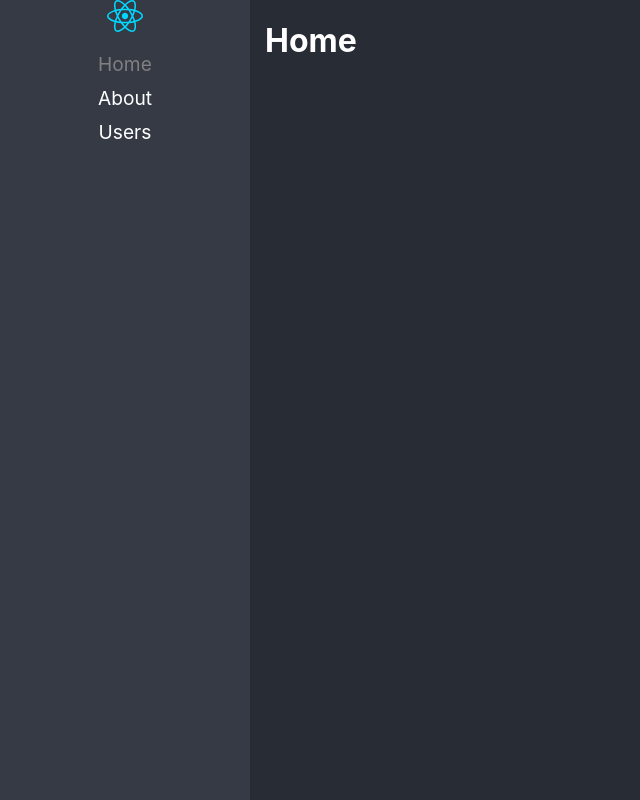
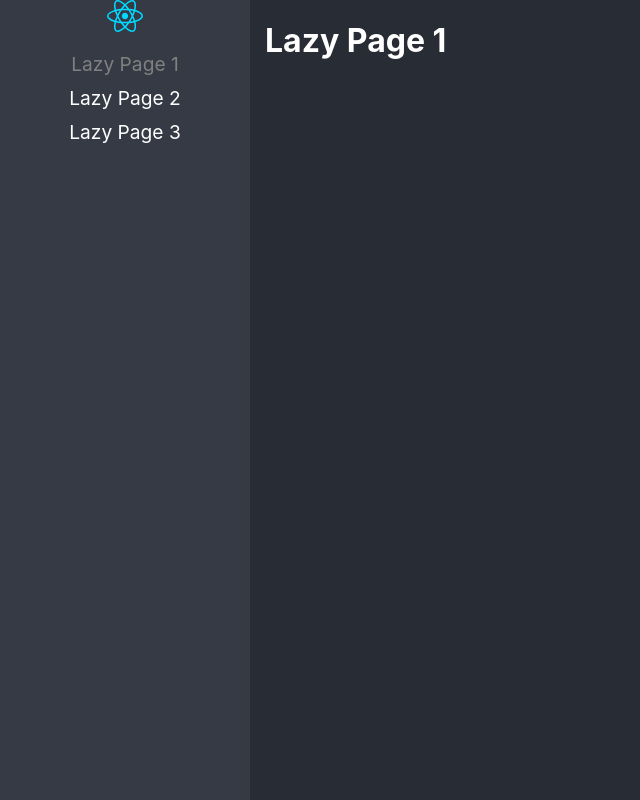
Before and after one commit to DarwinRuiz/react-adv, a React (Vite) app: page /lazy1 in a window 1280 px wide. Before the commit this address led to /home. Shown: the whole page, without its empty margins (0-640 px from the left). Built offline with nearby package versions, Linux system fonts and the light colour scheme.

Commit message:
Added Lazy Components

```diff
--- /dev/null
+++ b/src/01-lazyload/pages/LazyPage1.tsx
@@ -0,0 +1,7 @@
+
+
+export const LazyPage1 = (): JSX.Element => {
+    return (
+        <h1>Lazy Page 1</h1>
+    )
+}
--- /dev/null
+++ b/src/01-lazyload/pages/LazyPage2.tsx
@@ -0,0 +1,7 @@
+
+
+export const LazyPage2 = (): JSX.Element => {
+    return (
+        <h1>Lazy Page 2</h1>
+    )
+}
--- /dev/null
+++ b/src/01-lazyload/pages/LazyPage3.tsx
@@ -0,0 +1,7 @@
+
+
+export const LazyPage3 = (): JSX.Element => {
+    return (
+        <h1>Lazy Page 3</h1>
+    )
+}
--- a/src/routes/Navigation.tsx
+++ b/src/routes/Navigation.tsx
@@ -1,4 +1,8 @@
 import { BrowserRouter, Navigate, NavLink, Route, Routes } from 'react-router-dom'
+
+import { LazyPage1 } from '../01-lazyload/pages/LazyPage1'
+import { LazyPage2 } from '../01-lazyload/pages/LazyPage2'
+import { LazyPage3 } from '../01-lazyload/pages/LazyPage3'
 
 import logo from './../assets/react.svg'
 
@@ -10,22 +14,22 @@
                     <img src={logo} alt='Vite Logo' />
                     <ul>
                         <li>
-                            <NavLink to='/home' className={({ isActive }) => isActive ? 'nav-active' : ''}>Home</NavLink>
+                            <NavLink to='/lazy1' className={({ isActive }) => isActive ? 'nav-active' : ''}>Lazy Page 1</NavLink>
                         </li>
                         <li>
-                            <NavLink to='/about' className={({ isActive }) => isActive ? 'nav-active' : ''}>About</NavLink>
+                            <NavLink to='/lazy2' className={({ isActive }) => isActive ? 'nav-active' : ''}>Lazy Page 2</NavLink>
                         </li>
                         <li>
-                            <NavLink to='/users' className={({ isActive }) => isActive ? 'nav-active' : ''}>Users</NavLink>
+                            <NavLink to='/lazy3' className={({ isActive }) => isActive ? 'nav-active' : ''}>Lazy Page 3</NavLink>
                         </li>
                     </ul>
                 </nav>
 
                 <Routes>
-                    <Route path='about' element={<h1>About</h1>} />
-                    <Route path='users' element={<h1>Users</h1>} />
-                    <Route path='/home' element={<h1>Home</h1>} />
-                    <Route path='/*' element={<Navigate to='/home' replace />} />
+                    <Route path='lazy1' element={<LazyPage1 />} />
+                    <Route path='lazy2' element={<LazyPage2 />} />
+                    <Route path='lazy3' element={<LazyPage3 />} />
+                    <Route path='/*' element={<Navigate to='/lazy1' replace />} />
                 </Routes>
             </div>
         </BrowserRouter>
```
